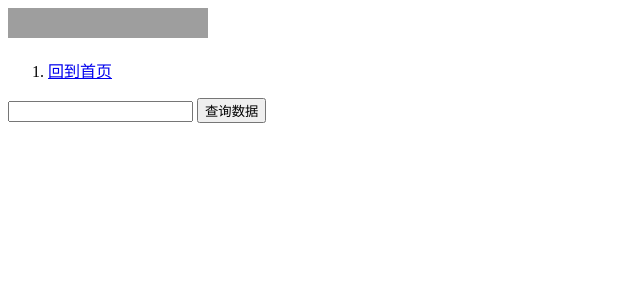
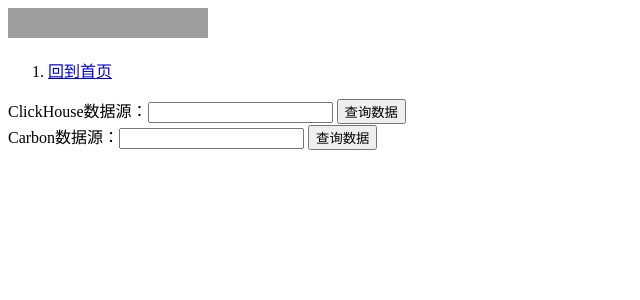
Before and after one commit to starchris/dj_demo, a Django app: page /loop_tables/ in a window 1280 px wide. Shown: the top 300 px of the page, without its empty margins (0-640 px from the left). Run offline with Django 3.2, Linux system fonts and the light colour scheme; some libraries are stand-ins or nearby versions; grey boxes are pictures that could not be loaded.

Commit message:
loop:add carbon and clickhouse data source

```diff
--- a/dj_demo/urls.py
+++ b/dj_demo/urls.py
@@ -15,6 +15,8 @@ urlpatterns = [
     url('^function_scatter2$', view.function_scatter2),
     url('^loop$', view.loop),
     url('^loop_tables/(?P<table_name>.*)$', view.loop_tables),
+    url('^loop_tables_carbon/(?P<table_name>.*)$', view.loop_tables_carbon),
+    url('^loop_tables_clickhouse/(?P<table_name>.*)$', view.loop_tables_clickhouse),
     url('^t_lag$', view.t_lag),
 ]
 urlpatterns += staticfiles_urlpatterns()
--- a/dj_demo/view.py
+++ b/dj_demo/view.py
@@ -103,7 +103,6 @@ def loop(req):
     #         select * from lppz.score_file_year_no_oot_20201227giftbox where sample_ind=1''', conn)
     # 本地 连接 - clickhouse
     start = time.time()
-    # client = Client(host='106.75.2.168', port='9001', user='default', password='')
     sql = 'select * from lppz.score_file_year_no_oot_20201227giftbox where sample_ind=1'
     value, columns = client.execute(sql, columnar=True, with_column_types=True)
     sqlTime = time.time() - start
@@ -151,32 +150,46 @@ def condense_category(col, min_freq=0.05, new_name='other'):
     return pd.Series(np.where(col.isin(series[mask].index), new_name, col))
 
 
-def loop_tables(req, table_name):
+def loop_tables_clickhouse(req, table_name):
+    return loop_tables(req, table_name, False)
+
+
+def loop_tables_carbon(req, table_name):
+    return loop_tables(req, table_name, True)
+
+# lppz.score_file_year_no_oot_20201227giftbox
+def loop_tables(req, table_name, use_carbon=False):
     if not table_name or table_name == '/':
         jsonStr = 'data=null'
         context = {'jsonScript': jsonStr}
         return render(req, 'loop.html', context)
-    if isMac():
-        client = Client(host='106.75.2.168', port='9001', user='default', password='')
+    start = time.time()
+    if not use_carbon:
+        if isMac():
+            client = Client(host='106.75.2.168', port='9001', user='default', password='')
+            sql = "select * from {} where sample_ind=1 limit 1000".format(table_name)
+        else:
+            client = Client(host='10.10.149.76', port='9001', user='default', password='')
+            sql = "select * from {} where sample_ind=1".format(table_name)
+
+        value, columns = client.execute(sql, columnar=True, with_column_types=True)
+        sqlTime = time.time() - start
+        start = time.time()
+        data = pd.DataFrame({re.sub(r'\W', '_', col[0]): d for d, col in zip(value, columns)})
+        pdTime = time.time() - start
+        start = time.time()
     else:
-        client = Client(host='10.10.149.76', port='9001', user='default', password='')
-    # server 端连接 - carbon
-    # conn = hive.Connection(host='10.10.76.185', port=10008)
-    # server 端连接 - clickhouse
-    # client = Client(host='10.10.149.76',port='9001',user='default',password='')
-    # 本地 连接 - carbon
-    # conn = hive.Connection(host='106.75.22.252', port=10008)
-    # data = pd.read_sql("select * from {} where sample_ind=1".format(table_name), conn)
-    # 本地 连接 - clickhouse
-    start = time.time()
-    # client = Client(host='106.75.2.168', port='9001', user='default', password='')
-    sql = "select * from {} where sample_ind=1".format(table_name)
-    value, columns = client.execute(sql, columnar=True, with_column_types=True)
-    sqlTime = time.time() - start
-    start = time.time()
-    data = pd.DataFrame({re.sub(r'\W', '_', col[0]): d for d, col in zip(value, columns)})
-    pdTime = time.time() - start
-    start = time.time()
+        # 本地连接
+        if isMac():
+            conn = hive.Connection(host='106.75.22.252', port=10008)
+            data = pd.read_sql("select * from {} where sample_ind=1 limit 1000".format(table_name), conn)
+        # server连接
+        else:
+            conn = hive.Connection(host='10.10.76.185', port=10008)
+            data = pd.read_sql("select * from {} where sample_ind=1".format(table_name), conn)
+        sqlTime = time.time() - start
+        start = time.time()
+        pdTime = -1
 
     decile = data['decile']
     df = data.drop(['member_no', 'percentile', 'quintile', 'decile', 'ventile', 'quarter'], axis=1)
@@ -209,7 +222,6 @@ def loop_tables(req, table_name):
 
     context = {'jsonScript': jsonStr}
     return render(req, 'loop.html', context)
-
 
 def t_lag(request):
     # data = pd.read_csv('data/demo.csv').to_json(orient='records')
--- a/templates/loop.html
+++ b/templates/loop.html
@@ -3,27 +3,33 @@
 
 <head>
   <meta charset="UTF-8">
-  <title>Title</title>
+  <title>DARPA-Loop</title>
   <style>
     #charts {
       display: flex;
       flex-wrap: wrap;
     }
+
     h3 {
       text-align: center;
     }
+
     .perf {
       float: right;
       position: relative;
     }
+
     .perf table {
       border-collapse: collapse;
       text-align: center;
     }
+
     th {
       background: lightgray;
     }
-  th, td {
+
+    th,
+    td {
       border: 1px solid gray;
     }
   </style>
@@ -67,7 +73,7 @@
             v.decile = i
           })
           console.log(k, r)
-        colDatas[k]= r
+          colDatas[k] = r
         } catch (e) {
         }
       })
@@ -89,31 +95,31 @@
         let opt = {
           dataset: {
             source: colData,
-            dimensions: ['decile'].concat(colKeys.filter(i=>i!='decile'))
+            dimensions: ['decile'].concat(colKeys.filter(i => i != 'decile'))
           },
-          tooltip: {show: true},
+          tooltip: { show: true },
           xAxis: { type: 'category' },
           yAxis: {},
           // 遍历所有legend
-          series: colKeys.filter(i=>i!='decile')
+          series: colKeys.filter(i => i != 'decile')
             .map(c => ({ type: 'bar', stack: 'percentage' })),
-          title:{
-            text: cols[i] +' vs Decile',
+          title: {
+            text: cols[i] + ' vs Decile',
             left: "20%",
-            textStyle:{
-              fontSize:14
+            textStyle: {
+              fontSize: 14
             }
           },
-          legend:{
-            show:true,
-            top:12,
-            right:0,
-            textStyle:{
-              fontSize:10
+          legend: {
+            show: true,
+            top: 12,
+            right: 0,
+            textStyle: {
+              fontSize: 10
             }
 
           },
-          animation:false
+          animation: false
         }
         chart.setOption(opt)
         console.log(JSON.stringify(opt, 0, 2))
@@ -121,14 +127,23 @@
     }
     if (data == null) {
       let div = document.createElement('div')
-      div.innerHTML = `<input id='table_name' /> <button id='input_table'>查询数据</button>`
+      div.innerHTML = `
+      <form>
+        <div>ClickHouse数据源：<input name='ch_name' /> <button id='loop_tables_clickhouse'>查询数据</button></div>
+        <div>Carbon数据源：<input name='cb_name' /> <button id='loop_tables_carbon'>查询数据</button></div>
+      </form>
+      `
       document.body.appendChild(div)
-      div.querySelector('button').addEventListener('click', e => {
-        let t = div.querySelector('#table_name').value.trim()
-        open(`./${t}`)
+      let ids = ['loop_tables_carbon', 'loop_tables_clickhouse']
+      ids.forEach(id => {
+        document.querySelector(`button#${id}`).addEventListener('click', e => {
+          e.preventDefault()
+          let t = e.target.parentNode.querySelector('input').value.trim()
+          open(`/${id}/${t}`)
+        })
       })
     } else {
-      if(/\/loop_tables/.test(location.pathname)) {
+      if (/\/loop_tables/.test(location.pathname)) {
         let tbn = location.pathname.split('/').pop()
         let tbv = document.createElement('h3')
         tbv.textContent = tbn
@@ -137,8 +152,16 @@
       init()
       document.querySelector('.perf').innerHTML = `
     <table>
-      <tr><th>sql</th><th>pd</th><th>process</th></tr>
-      <tr><td>${sqlTime.toFixed(2)}</td><td>${pdTime.toFixed(2)}</td><td>${chartTime.toFixed(2)}</td></tr>
+      <tr>
+        <th>sql</th>
+        <th>pd</th>
+        <th>process</th>
+      </tr>
+      <tr>
+        <td>${sqlTime.toFixed(2)}</td>
+        <td>${pdTime.toFixed(2)}</td>
+        <td>${chartTime.toFixed(2)}</td>
+      </tr>
     </table>
     `
     }
```
Lines whose indentation alone changed are shown as unchanged.
